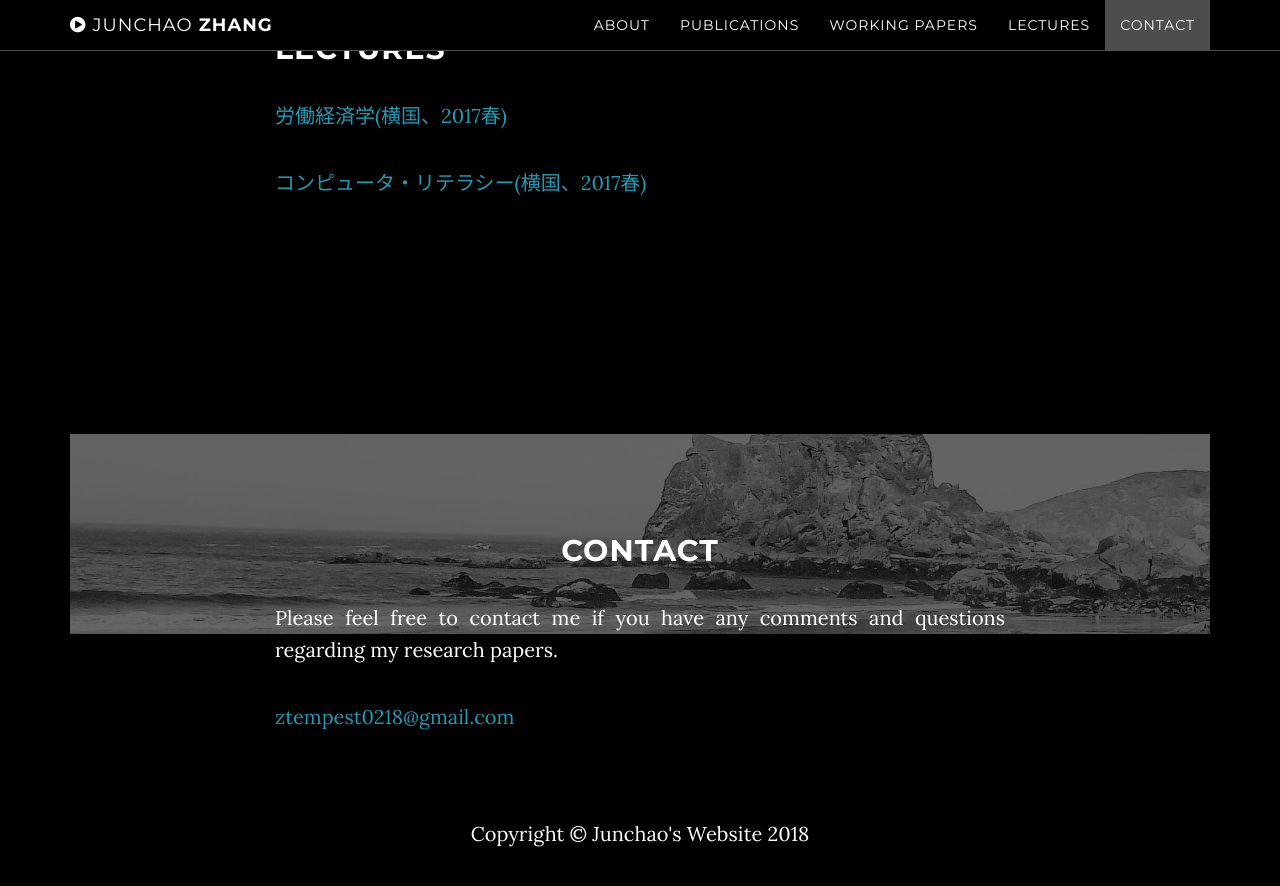
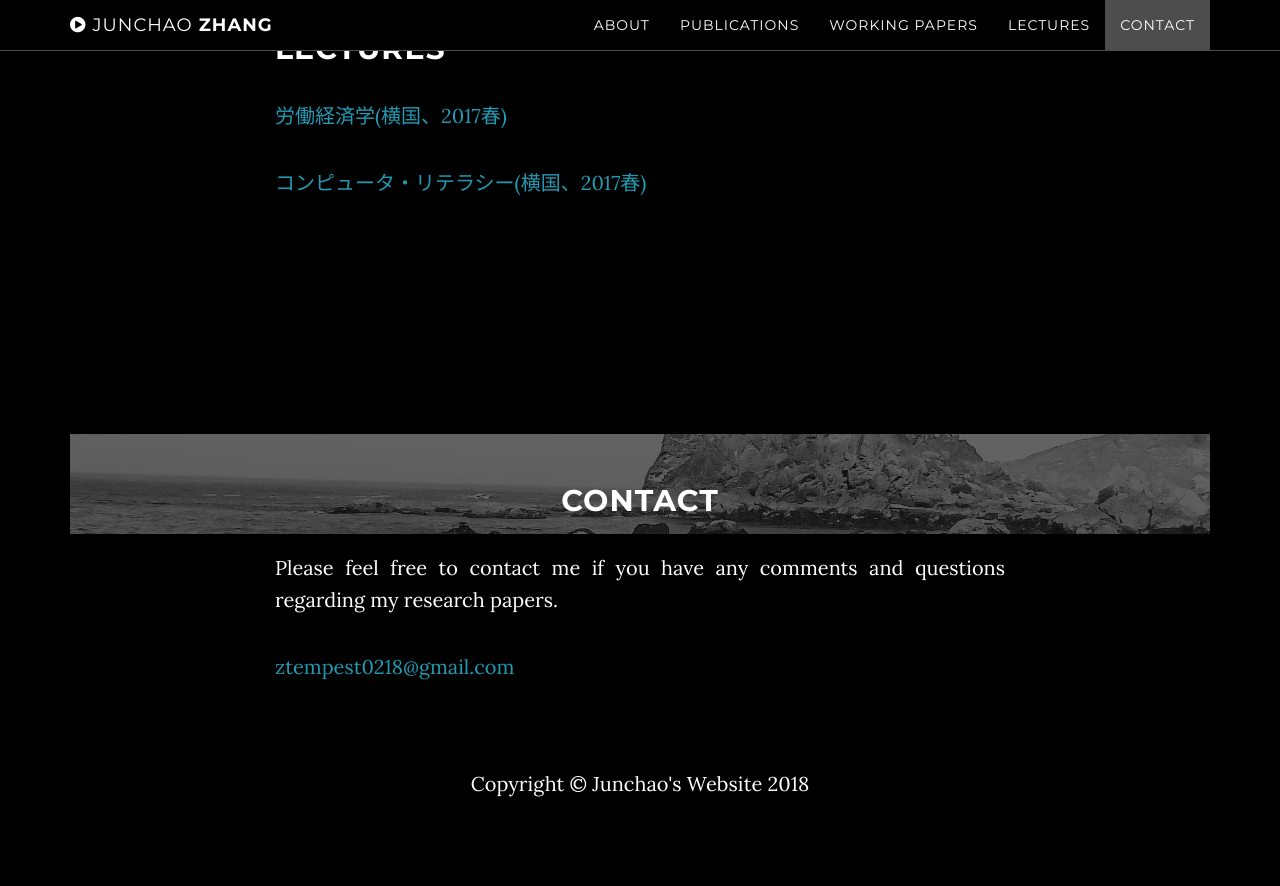
Before and after one commit to ztempest0218/ztempest0218.github.io, a Jekyll site: the page built from index.html, in a window 1280 px wide and 900 px high, scrolled down 3416 px. Shown: the top 886 px of the window. Built offline with Jekyll 4.4.1, drawn with Linux system fonts in a browser that asks for light colours; after the commit the page ends 4266 px from its top, so only the background shows below that.

Commit message:
Update grayscale.css

```diff
--- a/_includes/css/grayscale.css
+++ b/_includes/css/grayscale.css
@@ -275,7 +275,7 @@ a:focus {
         padding-top: 200px;
     }
 
-    .contact-section {
+    .download-section {
         padding: 100px 0;
     }
 
```
